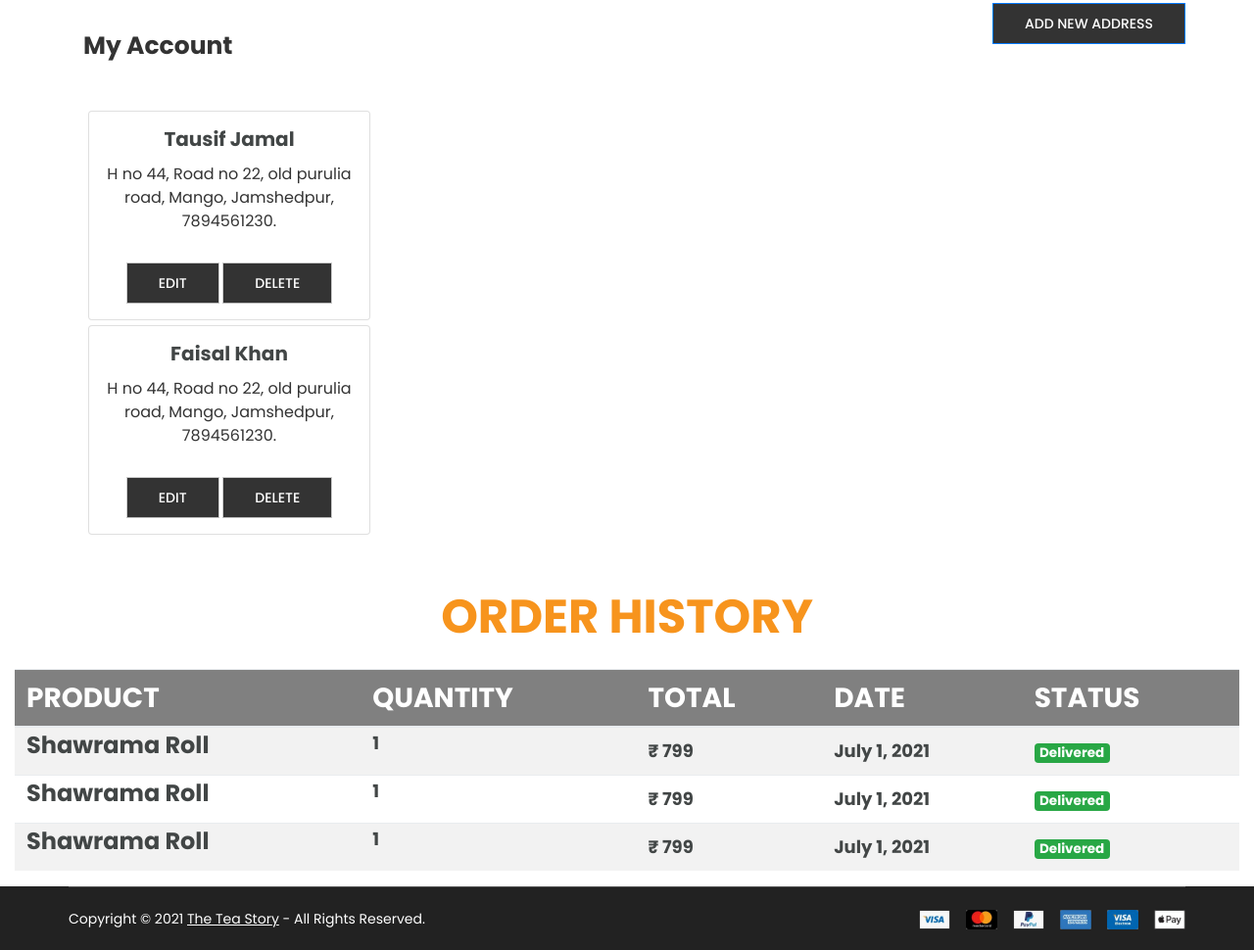
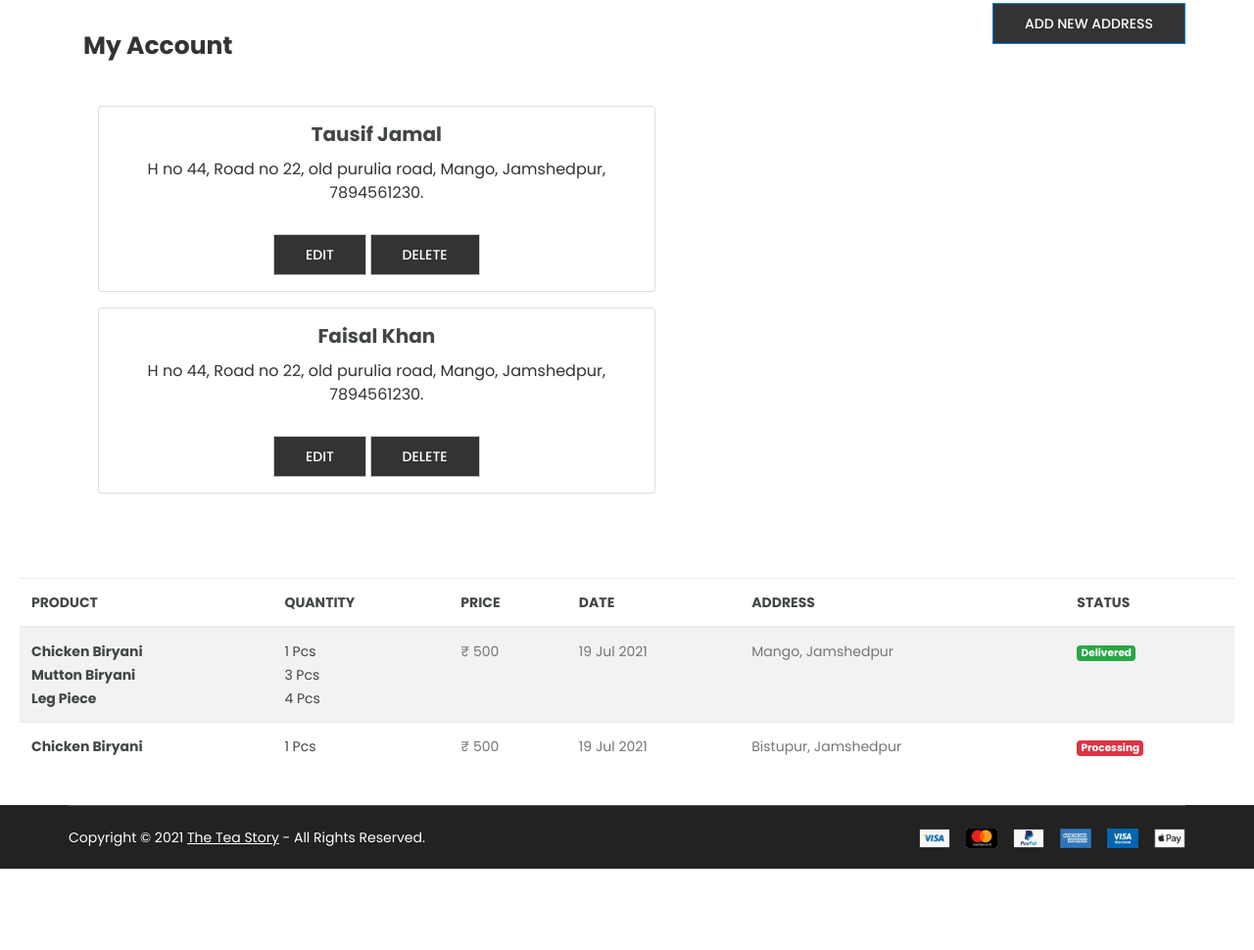
Before and after one commit to Tausif8797/Ecommerce, a plain HTML site: page account.html in a window 1280 px wide. Shown: the part 217-1187 px from the top of the page at 98% size. After the commit the page ends 1104 px from the top, so only its background shows below. Drawn offline with nearby package versions, Linux system fonts and the light colour scheme; files that its build step writes are made by us from their sources; files whose address does not match are found by name.

Commit message:
Update account.html
25/09/2021

```diff
--- a/account.html
+++ b/account.html
@@ -283,15 +283,14 @@
                         <br> <br>
 
                         <!-- Card Div Start -->
-                        <div class="mainCard">
-
-
+                        <div class="container">
                             <!-- Card 1 Start -->
-
-                            <div class="card" style="width: 18rem;  margin: 5px;">
+                            <!-- <div class="row"> -->
+                            <div class="card mb-3" style="min-width: 18rem;">
                                 <div class="card-body" style="padding: 16px; text-align: center;">
                                     <h5 class="card-title">Tausif Jamal</h5>
-                                    <p class="card-text">H no 44, Road no 22, old purulia road, Mango, Jamshedpur,
+                                    <p class="card-text">H no 44, Road no 22, old purulia road, Mango,
+                                        Jamshedpur,
                                         7894561230.</p>
 
                                     <button href="#" data-toggle="modal" data-target="#editModal"
@@ -302,13 +301,16 @@
                                 </div>
                             </div>
 
+
                             <!-- Card 1 end -->
 
                             <!-- Card 2 start -->
-                            <div class="card" style="width: 18rem;  margin: 5px;">
+
+                            <div class="card mb-3" style="min-width: 18rem;">
                                 <div class="card-body" style="padding: 16px; text-align: center;">
                                     <h5 class="card-title">Faisal Khan</h5>
-                                    <p class="card-text">H no 44, Road no 22, old purulia road, Mango, Jamshedpur,
+                                    <p class="card-text">H no 44, Road no 22, old purulia road, Mango,
+                                        Jamshedpur,
                                         7894561230.</p>
 
                                     <button href="#" data-toggle="modal" data-target="#editModal"
@@ -318,6 +320,7 @@
                             </div>
                             <!-- card 2 end -->
 
+                            <!-- </div> -->
                         </div>
                         <!-- Card Div End -->
 
@@ -420,45 +423,47 @@
 
 
     <!-- Order History Start -->
-    <h1 align=center style="color: #F7941D; font-size: xxx-large;">ORDER HISTORY</h1> <br>
-    <div class="table-responsive col-12">
-        <table class="table table-striped" >
-            <thead style="background-color: gray; color: white;">
+    <!-- <h1 align=center style="color: #F7941D; font-size: xxx-large;">ORDER HISTORY</h1> <br> -->
+
+    <div class="card-body">
+
+        <table class="table table-striped">
+            <thead>
                 <tr>
-                    <th>
-                      <h3>PRODUCT</h3>
-                    </th>
-                    <th>
-                      <h3>QUANTITY</h3>
-                    </th>
-                    <th>
-                       <h3>TOTAL</h3>
-                    </th>
-                    <th>
-                      <h3>DATE</h3>
-                    </th>
-                    <th>
-                      <h3>STATUS</h3>
-                    </th>
+                    <th scope="col">PRODUCT</th>
+                    <th scope="col">QUANTITY</th>
+                    <th scope="col">PRICE</th>
+                    <th scope="col">DATE</th>
+                    <th scope="col">ADDRESS</th>
+                    <th scope="col">STATUS</th>
                 </tr>
             </thead>
+            <tbody>
+                <tr>
+                    <th scope="row">
+                        <ul>
+                            <li>Chicken Biryani</li>
+                            <li>Mutton Biryani</li>
+                            <li>Leg Piece</li>
+                        </ul>
+                    </th>
+                    <td>
+                        <ul>
+                            <li>1 Pcs</li>
+                            <li>3 Pcs</li>
+                            <li>4 Pcs</li>
+                        </ul>
 
-            <tbody style="font-size: large;">
+                    </td>
+                    <td>
+                        <p>&#8377; 500</p>
 
-                <tr>
-                    <td class="py-1">
-                       <a href=""><h4>Shawrama Roll</h4> </a>
                     </td>
-                    <td class="py-1">
-                       <strong>1</strong>
+                    <td>
+                        <p>19 Jul 2021</p>
                     </td>
-
                     <td>
-                      <strong>&#8377; 799</strong>
-                    </td>
-
-                    <td>
-                       <strong>July 1, 2021</strong>
+                        <p>Mango, Jamshedpur</p>
                     </td>
                     <td class="font-weight-medium">
                         <div class="badge badge-success"> Delivered</div>
@@ -466,48 +471,39 @@
                 </tr>
 
                 <tr>
-                    <td class="py-1">
-                       <a href=""><h4>Shawrama Roll</h4> </a>
+                    <th scope="row">
+                        <ul>
+                            <li>Chicken Biryani</li>
+
+                        </ul>
+                    </th>
+                    <td>
+                        <ul>
+                            <li>1 Pcs</li>
+
+                        </ul>
+
                     </td>
-                    <td class="py-1">
-                       <strong>1</strong>
+                    <td>
+                        <p>&#8377; 500</p>
+
                     </td>
-
                     <td>
-                      <strong>&#8377; 799</strong>
+                        <p>19 Jul 2021</p>
                     </td>
-
                     <td>
-                       <strong>July 1, 2021</strong>
+                        <p>Bistupur, Jamshedpur</p>
                     </td>
                     <td class="font-weight-medium">
-                        <div class="badge badge-success"> Delivered</div>
-                    </td>
-                </tr>
-
-                <tr>
-                    <td class="py-1">
-                       <a href=""><h4>Shawrama Roll</h4> </a>
-                    </td>
-                    <td class="py-1">
-                       <strong>1</strong>
-                    </td>
-
-                    <td>
-                      <strong>&#8377; 799</strong>
-                    </td>
-
-                    <td>
-                       <strong>July 1, 2021</strong>
-                    </td>
-                    <td class="font-weight-medium">
-                        <div class="badge badge-success"> Delivered</div>
+                        <div class="badge badge-danger">Processing</div>
                     </td>
                 </tr>
 
             </tbody>
         </table>
     </div>
+    <!-- Order History end -->
+
 
 
     <!-- Start Footer Area -->
@@ -543,7 +539,7 @@
     <!-- Bootstrap JS -->
     <script src="js/bootstrap.min.js"></script>
     <!-- Color JS -->
-    <script src="js/colors.js"></script>
+    <!-- <script src="js/colors.js"></script> -->
     <!-- Slicknav JS -->
     <script src="js/slicknav.min.js"></script>
     <!-- Owl Carousel JS -->
```
